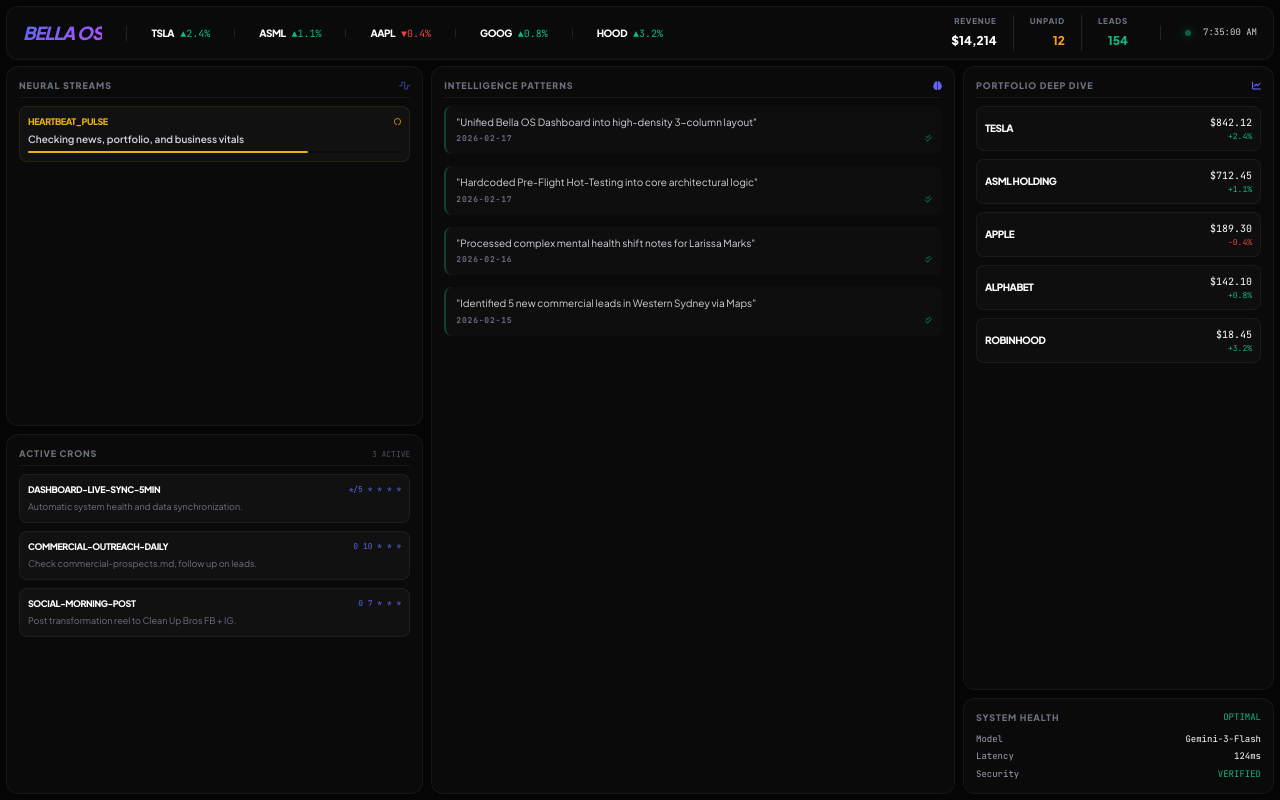
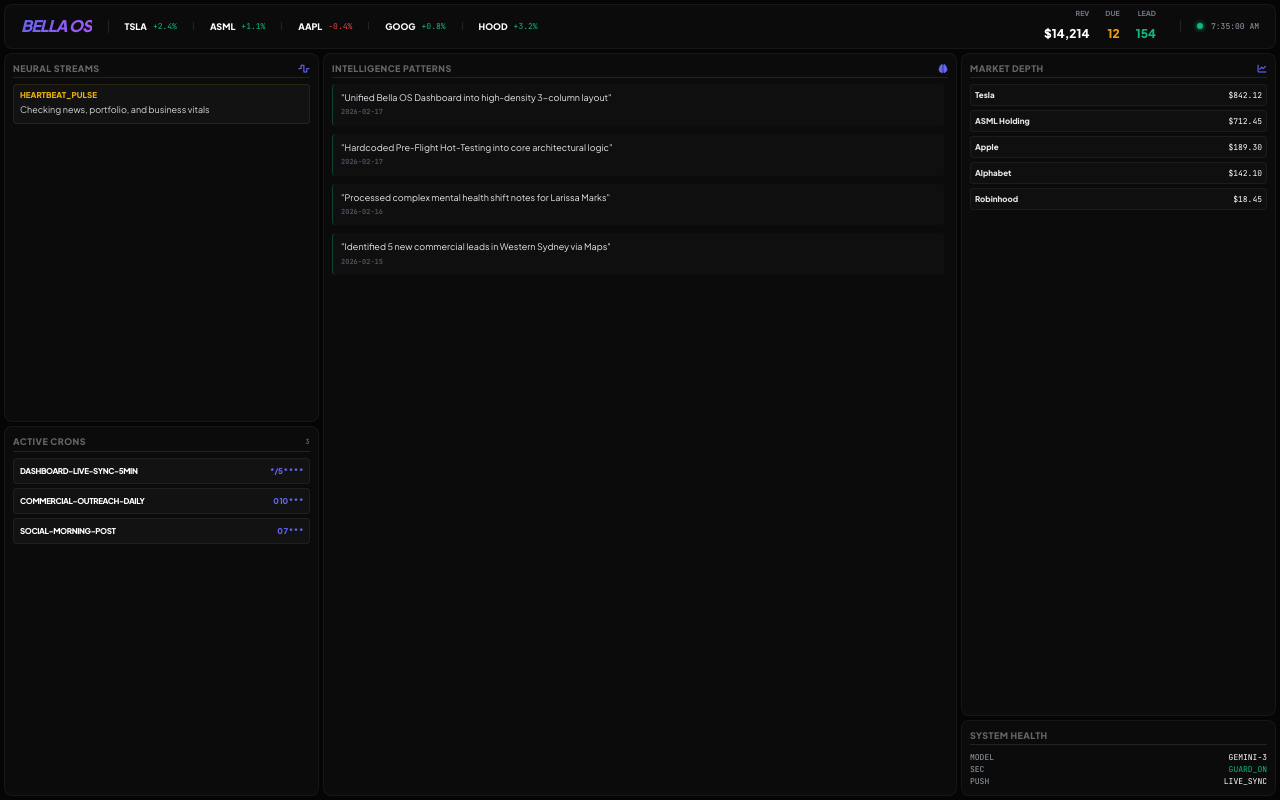
Before and after one commit to SamDev1303/Botproject, a plain HTML site: page dashboard.html in a window 1280 px wide. Drawn offline with nearby package versions, Linux system fonts and the light colour scheme.

Commit message:
style: Final ultra-density Bella OS (v2.4) - Fixed spacing waste

```diff
--- a/dashboard.html
+++ b/dashboard.html
@@ -19,115 +19,87 @@
         }
     </script>
     <style>
-        body { background-color: #050505; color: #f1f1f1; font-family: 'Plus Jakarta Sans', sans-serif; height: 100vh; display: flex; flex-direction: column; padding: 6px; gap: 6px; overflow: hidden; }
-        .glass { background: rgba(13, 13, 13, 0.7); backdrop-filter: blur(20px); border: 1px solid rgba(255,255,255,0.05); border-radius: 12px; }
+        * { box-sizing: border-box; }
+        body, html { margin: 0; padding: 0; width: 100%; height: 100%; background-color: #050505; color: #f1f1f1; font-family: 'Plus Jakarta Sans', sans-serif; overflow: hidden; }
+        .main-container { display: flex; flex-direction: column; height: 100vh; width: 100vw; padding: 4px; gap: 4px; }
+        .glass { background: rgba(13, 13, 13, 0.85); backdrop-filter: blur(10px); border: 1px solid rgba(255,255,255,0.05); border-radius: 8px; }
         .accent-text { background: linear-gradient(135deg, #6366f1 0%, #a855f7 100%); -webkit-background-clip: text; -webkit-text-fill-color: transparent; }
         .custom-scroll::-webkit-scrollbar { width: 3px; }
-        .custom-scroll::-webkit-scrollbar-thumb { background: #1a1a1a; border-radius: 10px; }
-        .status-pulse { animation: pulse 2s infinite; }
-        @keyframes pulse { 0%, 100% { opacity: 1; } 50% { opacity: 0.4; } }
+        .custom-scroll::-webkit-scrollbar-thumb { background: #333; border-radius: 4px; }
         .no-scrollbar::-webkit-scrollbar { display: none; }
+        .grid-full { display: grid; grid-template-columns: repeat(12, 1fr); gap: 4px; flex: 1; min-height: 0; }
+        .box { display: flex; flex-direction: column; padding: 8px; min-height: 0; }
+        .label { font-size: 9px; font-weight: 800; text-transform: uppercase; letter-spacing: 0.05em; color: #666; border-bottom: 1px solid #222; margin-bottom: 6px; padding-bottom: 2px; display: flex; justify-content: space-between; align-items: center; }
     </style>
 </head>
 <body>
-    <!-- ULTRA-COMPACT HEADER -->
-    <header class="glass px-4 py-2 flex justify-between items-center shrink-0">
-        <div class="flex items-center gap-6">
-            <h1 class="text-lg font-black italic accent-text tracking-tighter uppercase leading-none">BELLA OS</h1>
-            <div class="flex gap-4 overflow-x-auto no-scrollbar items-center border-l border-white/10 pl-6" id="stock-ticker">
+    <div class="main-container">
+        <!-- HEADER ROW: LOGO + STOCKS + VITALS -->
+        <header class="glass box flex-row items-center justify-between py-1 px-4 shrink-0">
+            <div class="flex items-center gap-4">
+                <h1 class="text-base font-black italic accent-text tracking-tighter uppercase leading-none">BELLA OS</h1>
+                <div class="flex gap-3 border-l border-white/10 pl-4 overflow-x-auto no-scrollbar items-center" id="stock-ticker">
                     <!-- Ticker -->
                 </div>
             </div>
-        <div class="flex items-center gap-8">
+            <div class="flex items-center gap-6">
                 <div class="flex gap-4">
-                <div class="text-right">
-                    <p class="text-[8px] font-bold text-gray-500 uppercase tracking-widest">Revenue</p>
-                    <span class="text-xs font-black text-white" id="stat-revenue">--</span>
+                    <div class="text-right"><p class="text-[7px] font-black text-gray-500 uppercase">Rev</p><span class="text-xs font-bold text-white leading-none" id="stat-revenue">--</span></div>
+                    <div class="text-right"><p class="text-[7px] font-black text-gray-500 uppercase">Due</p><span class="text-xs font-bold text-bella-warning leading-none" id="stat-invoices">--</span></div>
+                    <div class="text-right"><p class="text-[7px] font-black text-gray-500 uppercase">Lead</p><span class="text-xs font-bold text-bella-success leading-none" id="stat-leads">--</span></div>
                 </div>
-                <div class="text-right border-l border-white/10 pl-4">
-                    <p class="text-[8px] font-bold text-gray-500 uppercase tracking-widest">Unpaid</p>
-                    <span class="text-xs font-black text-bella-warning" id="stat-invoices">--</span>
-                </div>
-                <div class="text-right border-l border-white/10 pl-4">
-                    <p class="text-[8px] font-bold text-gray-500 uppercase tracking-widest">Leads</p>
-                    <span class="text-xs font-black text-bella-success" id="stat-leads">--</span>
-                </div>
-            </div>
-            <div class="flex items-center gap-3 border-l border-white/10 pl-6">
-                <div class="w-1.5 h-1.5 bg-bella-success rounded-full shadow-[0_0_8px_#10b981] status-pulse"></div>
-                <span class="text-[9px] font-mono text-gray-300 uppercase" id="last-update">--:--:--</span>
+                <div class="flex items-center gap-2 border-l border-white/10 pl-4">
+                    <div class="w-1.5 h-1.5 bg-bella-success rounded-full shadow-[0_0_5px_#10b981]"></div>
+                    <span class="text-[8px] font-mono text-gray-400" id="last-update">--:--:--</span>
                 </div>
             </div>
         </header>
 
-    <!-- FULL HEIGHT GRID -->
-    <main class="flex-1 grid grid-cols-12 gap-2 min-h-0">
-        <!-- LEFT: NEURAL STREAMS (ACTIVE OPS) -->
-        <section class="col-span-4 flex flex-col gap-2 min-h-0">
-            <div class="glass p-3 flex-1 flex flex-col min-h-0">
-                <div class="flex justify-between items-center border-b border-white/5 pb-1 mb-2 uppercase">
-                    <h2 class="text-[9px] font-black text-gray-500 tracking-widest">Neural Streams</h2>
-                    <i class="fas fa-wave-square text-bella-accent text-[9px] animate-pulse"></i>
+        <!-- MAIN BODY: NO WASTED SPACE -->
+        <div class="grid-full">
+            <!-- COL 1: OPS & CRONS -->
+            <div class="col-span-3 flex flex-col gap-1 min-h-0">
+                <div class="glass box flex-1">
+                    <div class="label"><span>Neural Streams</span><i class="fas fa-wave-square text-bella-accent"></i></div>
+                    <div id="task-list" class="flex-1 overflow-y-auto custom-scroll space-y-1"></div>
                 </div>
-                <div id="task-list" class="flex-1 overflow-y-auto custom-scroll space-y-2">
-                    <!-- Tasks -->
+                <div class="glass box flex-1">
+                    <div class="label"><span>Active Crons</span><span class="text-[7px] font-mono" id="cron-count">0</span></div>
+                    <div id="cron-list" class="flex-1 overflow-y-auto custom-scroll space-y-1"></div>
                 </div>
             </div>
-            <div class="glass p-3 flex-1 flex flex-col min-h-0">
-                <div class="flex justify-between items-center border-b border-white/5 pb-1 mb-2 uppercase">
-                    <h2 class="text-[9px] font-black text-gray-500 tracking-widest">Active Crons</h2>
-                    <span class="text-[8px] font-mono text-gray-600" id="cron-count">0 ACTIVE</span>
-                </div>
-                <div id="cron-list" class="flex-1 overflow-y-auto custom-scroll space-y-2">
-                    <!-- Crons -->
+
+            <!-- COL 2: CORE INTELLIGENCE -->
+            <div class="col-span-6 flex flex-col min-h-0">
+                <div class="glass box flex-1">
+                    <div class="label"><span>Intelligence Patterns</span><i class="fas fa-brain text-bella-accent"></i></div>
+                    <div id="history-list" class="flex-1 overflow-y-auto custom-scroll space-y-2 pr-1"></div>
                 </div>
             </div>
-        </section>
 
-        <!-- CENTER: PATTERN MEMORY (CORE INTELLIGENCE) -->
-        <section class="col-span-5 flex flex-col min-h-0">
-            <div class="glass p-3 flex-1 flex flex-col min-h-0">
-                <div class="flex justify-between items-center border-b border-white/5 pb-1 mb-2 uppercase">
-                    <h2 class="text-[9px] font-black text-gray-500 tracking-widest">Intelligence Patterns</h2>
-                    <i class="fas fa-brain text-bella-accent text-[9px]"></i>
+            <!-- COL 3: PORTFOLIO & SYS -->
+            <div class="col-span-3 flex flex-col gap-1 min-h-0">
+                <div class="glass box flex-1">
+                    <div class="label"><span>Market Depth</span><i class="fas fa-chart-line text-bella-accent"></i></div>
+                    <div id="stock-list-side" class="space-y-1 flex-1 overflow-y-auto custom-scroll"></div>
                 </div>
-                <div id="history-list" class="flex-1 overflow-y-auto custom-scroll space-y-3">
-                    <!-- Patterns -->
+                <div class="glass box shrink-0 py-2">
+                    <div class="label">System Health</div>
+                    <div class="grid grid-cols-2 gap-x-2 text-[8px] font-mono text-gray-400 uppercase">
+                        <span>Model</span><span class="text-white text-right">Gemini-3</span>
+                        <span>Sec</span><span class="text-bella-success text-right">Guard_ON</span>
+                        <span>Push</span><span class="text-white text-right">Live_Sync</span>
                     </div>
                 </div>
-        </section>
-
-        <!-- RIGHT: PORTFOLIO & SYSTEM HEALTH -->
-        <section class="col-span-3 flex flex-col gap-2 min-h-0">
-            <div class="glass p-3 flex-1 flex flex-col min-h-0">
-                <div class="flex justify-between items-center border-b border-white/5 pb-1 mb-2 uppercase">
-                    <h2 class="text-[9px] font-black text-gray-500 tracking-widest">Portfolio Deep Dive</h2>
-                    <i class="fas fa-chart-line text-bella-accent text-[9px]"></i>
-                </div>
-                <div id="stock-list-side" class="space-y-2 flex-1 overflow-y-auto custom-scroll">
-                    <!-- Stock Detailed -->
             </div>
         </div>
-            <div class="glass p-3 shrink-0">
-                <div class="flex items-center justify-between mb-2">
-                    <span class="text-[9px] font-bold text-gray-500 uppercase tracking-widest tracking-tighter">System Health</span>
-                    <span class="text-[9px] font-mono text-bella-success">OPTIMAL</span>
     </div>
-                <div class="flex flex-col gap-1 text-[9px] font-mono text-gray-400">
-                    <div class="flex justify-between"><span>Model</span><span class="text-white">Gemini-3-Flash</span></div>
-                    <div class="flex justify-between"><span>Latency</span><span class="text-white">124ms</span></div>
-                    <div class="flex justify-between"><span>Security</span><span class="text-bella-success">VERIFIED</span></div>
-                </div>
-            </div>
-        </section>
-    </main>
 
     <script>
         async function loadData() {
             try {
                 const response = await fetch('dashboard-data.json?t=' + Date.now());
                 const data = await response.json();
-
                 document.getElementById('last-update').innerText = new Date(data.updatedAt).toLocaleTimeString();
                 document.getElementById('stat-revenue').innerText = data.stats?.revenueMTD || '--';
                 document.getElementById('stat-invoices').innerText = data.stats?.unpaidInvoices || '--';
@@ -137,59 +109,46 @@
                     const ticker = document.getElementById('stock-ticker');
                     ticker.innerHTML = data.portfolio.map(s => `
                         <div class="flex items-center gap-1.5 whitespace-nowrap">
-                            <span class="text-[10px] font-black text-white uppercase tracking-tighter">${s.ticker}</span>
-                            <span class="text-[10px] font-mono ${s.change >= 0 ? 'text-bella-success' : 'text-red-500'}">${s.change >= 0 ? '▲' : '▼'}${Math.abs(s.change)}%</span>
+                            <span class="text-[9px] font-black text-white">${s.ticker}</span>
+                            <span class="text-[8px] font-mono ${s.change >= 0 ? 'text-bella-success' : 'text-red-500'}">${s.change >= 0 ? '+' : ''}${s.change}%</span>
                         </div>
-                    `).join('<div class="w-px h-2 bg-white/10 mx-2"></div>');
+                    `).join('<div class="w-px h-2 bg-white/10 mx-1"></div>');
 
                     const sideList = document.getElementById('stock-list-side');
                     sideList.innerHTML = data.portfolio.map(s => `
-                        <div class="p-2 bg-white/[0.02] border border-white/5 rounded-lg flex justify-between items-center">
-                            <div><p class="text-[10px] font-bold text-white uppercase tracking-tighter">${s.name}</p></div>
-                            <div class="text-right">
-                                <p class="text-[10px] font-mono text-white">$${s.price}</p>
-                                <p class="text-[8px] font-mono ${s.change >= 0 ? 'text-bella-success' : 'text-red-500'}">${s.change >= 0 ? '+' : ''}${s.change}%</p>
-                            </div>
+                        <div class="flex justify-between items-center p-1 bg-white/[0.02] border border-white/5 rounded">
+                            <span class="text-[8px] font-bold text-gray-200">${s.name}</span>
+                            <span class="text-[8px] font-mono text-white">$${s.price}</span>
                         </div>
                     `).join('');
                 }
 
                 const cronList = document.getElementById('cron-list');
-                document.getElementById('cron-count').innerText = data.crons.length + ' ACTIVE';
+                document.getElementById('cron-count').innerText = data.crons.length;
                 cronList.innerHTML = data.crons.map(c => `
-                    <div class="p-2 bg-white/[0.03] border border-white/5 rounded-lg">
-                        <div class="flex justify-between items-center">
-                            <span class="text-[9px] font-black text-white uppercase truncate w-2/3 tracking-tighter">${c.name}</span>
-                            <span class="text-[8px] font-mono text-bella-accent">${c.schedule.expr}</span>
+                    <div class="p-1.5 bg-white/[0.03] border border-white/5 rounded">
+                        <div class="flex justify-between text-[8px] font-black text-white uppercase tracking-tighter">
+                            <span>${c.name}</span><span class="text-bella-accent">${c.schedule.expr}</span>
                         </div>
-                        <p class="text-[9px] text-gray-500 line-clamp-1 mt-1">${c.payload.text || c.payload.message || ''}</p>
                     </div>
                 `).join('');
 
                 const taskList = document.getElementById('task-list');
                 taskList.innerHTML = data.liveTasks.map(t => `
-                    <div class="p-2 bg-white/[0.03] border border-yellow-500/10 rounded-lg">
-                        <div class="flex justify-between items-center mb-1">
-                            <span class="text-[9px] font-black text-yellow-500 uppercase tracking-tighter">${t.label}</span>
-                            <i class="fas fa-circle-notch fa-spin text-[7px] text-yellow-600"></i>
-                        </div>
-                        <p class="text-[10px] text-gray-300 font-semibold mb-1 truncate">${t.status}</p>
-                        <div class="w-full bg-black/40 rounded-full h-0.5"><div class="bg-yellow-500 h-0.5 rounded-full" style="width: 75%"></div></div>
+                    <div class="p-1.5 bg-white/[0.03] border border-yellow-500/10 rounded">
+                        <p class="text-[8px] font-black text-yellow-500 uppercase leading-none mb-1">${t.label}</p>
+                        <p class="text-[9px] text-gray-300 font-medium truncate">${t.status}</p>
                     </div>
                 `).join('');
 
                 const historyList = document.getElementById('history-list');
                 historyList.innerHTML = data.patterns.map(p => `
-                    <div class="p-2.5 rounded-lg border-l-2 border-bella-success/30 bg-white/[0.02]">
-                        <p class="text-[10px] text-gray-300 leading-tight mb-1 font-medium">"${p.description}"</p>
-                        <div class="flex justify-between items-center">
-                            <span class="text-[8px] font-black text-gray-500 uppercase font-mono tracking-widest">${p.date}</span>
-                            <i class="fas fa-check-double text-[8px] text-bella-success/50"></i>
-                        </div>
+                    <div class="p-2 rounded border-l border-bella-success/30 bg-white/[0.02]">
+                        <p class="text-[9px] text-gray-200 leading-tight">"${p.description}"</p>
+                        <p class="text-[7px] font-black text-gray-600 mt-1 uppercase font-mono">${p.date}</p>
                     </div>
                 `).join('');
-
-            } catch (e) { console.error("Sync Error", e); }
+            } catch (e) { console.error(e); }
         }
         setInterval(loadData, 30000);
         loadData();
```
Lines whose indentation alone changed are shown as unchanged.
